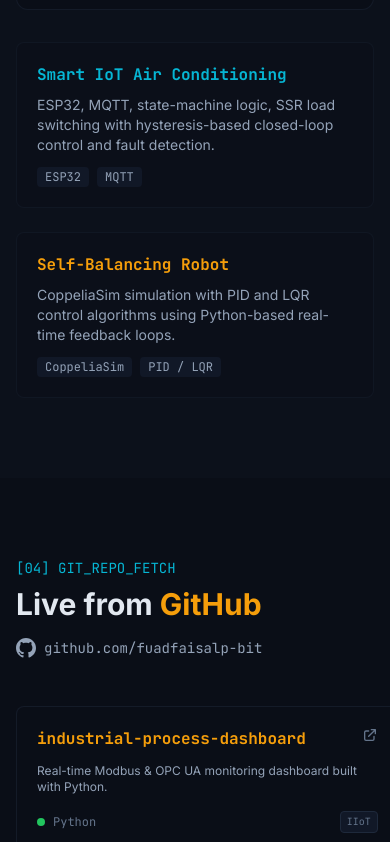
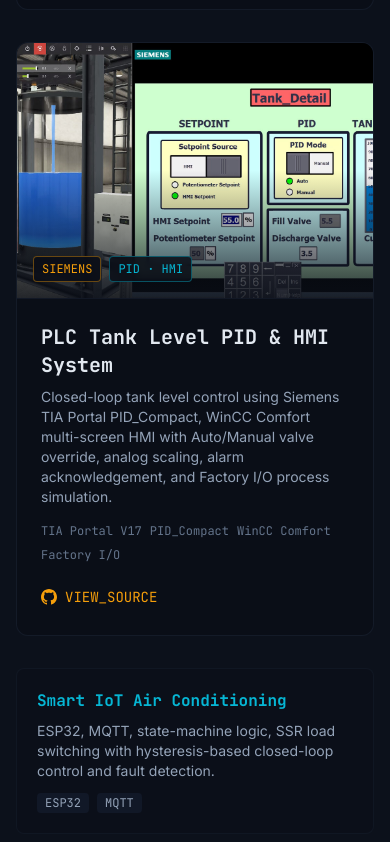
Before and after one commit to fuadfaisalp-bit/about-me, a plain HTML site: page index.html in a window 390 px wide. Shown: the part 5258-6100 px from the top of the page. Drawn offline with nearby package versions, Linux system fonts and the light colour scheme.

Commit message:
Add PLC Tank Level PID & HMI System featured card under Selected Works
Co-authored-by: arena-agent <297053741+arena-agent@users.noreply.github.com>

```diff
--- a/index.html
+++ b/index.html
@@ -601,6 +601,33 @@
           <a href="https://github.com/fuadfaisalp-bit" target="_blank" class="inline-flex items-center gap-2 text-industrial-amber font-mono text-sm hover:underline">
             <svg class="w-4 h-4" fill="currentColor" viewBox="0 0 24 24"><path d="M12 0c-6.626 0-12 5.373-12 12 0 5.302 3.438 9.8 8.207 11.387.599.111.793-.261.793-.577v-2.234c-3.338.726-4.033-1.416-4.033-1.416-.546-1.387-1.333-1.756-1.333-1.756-1.089-.745.083-.729.083-.729 1.205.084 1.839 1.237 1.839 1.237 1.07 1.834 2.807 1.304 3.492.997.107-.775.418-1.305.762-1.604-2.665-.305-5.467-1.334-5.467-5.931 0-1.311.469-2.381 1.236-3.221-.124-.303-.535-1.524.117-3.176 0 0 1.008-.322 3.301 1.23.957-.266 1.983-.399 3.003-.404 1.02.005 2.047.138 3.006.404 2.291-1.552 3.297-1.23 3.297-1.23.653 1.653.242 2.874.118 3.176.77.84 1.235 1.911 1.235 3.221 0 4.609-2.807 5.624-5.479 5.921.43.372.823 1.102.823 2.222v3.293c0 .319.192.694.801.576 4.765-1.589 8.199-6.086 8.199-11.386 0-6.627-5.373-12-12-12z"/></svg>
             VIEW_GITHUB_PROFILE
+          </a>
+        </div>
+      </div>
+
+      <div class="reveal group bg-industrial-900 border border-industrial-700/50 rounded-xl overflow-hidden hover:border-industrial-cyan/50 transition-all lg:col-span-2 lg:max-w-2xl lg:mx-auto w-full">
+        <div class="h-64 sm:h-72 bg-industrial-900 relative overflow-hidden border-b border-industrial-700/40">
+          <img src="plc-tank-level-pid-hmi.jpg" alt="PLC Tank Level PID Control System with WinCC HMI &amp; Factory I/O" loading="lazy" class="w-full h-full object-cover object-top group-hover:scale-[1.03] transition-transform duration-500">
+          <div class="absolute inset-0 bg-gradient-to-t from-industrial-900/85 via-transparent to-transparent pointer-events-none"></div>
+          <div class="absolute bottom-4 left-4 z-10 flex items-center gap-2">
+            <span class="px-2 py-1 bg-industrial-900/85 backdrop-blur-sm text-industrial-amber text-xs font-mono border border-industrial-amber/40 rounded">SIEMENS</span>
+            <span class="px-2 py-1 bg-industrial-900/85 backdrop-blur-sm text-industrial-cyan text-xs font-mono border border-industrial-cyan/40 rounded">PID · HMI</span>
+          </div>
+        </div>
+        <div class="p-6">
+          <h4 class="text-xl font-bold font-mono mb-2 group-hover:text-industrial-cyan transition-colors">PLC Tank Level PID &amp; HMI System</h4>
+          <p class="text-slate-400 text-sm mb-4">
+            Closed-loop tank level control using Siemens TIA Portal PID_Compact, WinCC Comfort multi-screen HMI with Auto/Manual valve override, analog scaling, alarm acknowledgement, and Factory I/O process simulation.
+          </p>
+          <div class="flex flex-wrap gap-2 mb-6">
+            <span class="text-xs text-slate-500 font-mono">TIA Portal V17</span>
+            <span class="text-xs text-slate-500 font-mono">PID_Compact</span>
+            <span class="text-xs text-slate-500 font-mono">WinCC Comfort</span>
+            <span class="text-xs text-slate-500 font-mono">Factory I/O</span>
+          </div>
+          <a href="https://github.com/fuadfaisalp-bit/plc-tank-level-pid-hmi-system" target="_blank" class="inline-flex items-center gap-2 text-industrial-amber font-mono text-sm hover:underline">
+            <svg class="w-4 h-4" fill="currentColor" viewBox="0 0 24 24"><path d="M12 0c-6.626 0-12 5.373-12 12 0 5.302 3.438 9.8 8.207 11.387.599.111.793-.261.793-.577v-2.234c-3.338.726-4.033-1.416-4.033-1.416-.546-1.387-1.333-1.756-1.333-1.756-1.089-.745.083-.729.083-.729 1.205.084 1.839 1.237 1.839 1.237 1.07 1.834 2.807 1.304 3.492.997.107-.775.418-1.305.762-1.604-2.665-.305-5.467-1.334-5.467-5.931 0-1.311.469-2.381 1.236-3.221-.124-.303-.535-1.524.117-3.176 0 0 1.008-.322 3.301 1.23.957-.266 1.983-.399 3.003-.404 1.02.005 2.047.138 3.006.404 2.291-1.552 3.297-1.23 3.297-1.23.653 1.653.242 2.874.118 3.176.77.84 1.235 1.911 1.235 3.221 0 4.609-2.807 5.624-5.479 5.921.43.372.823 1.102.823 2.222v3.293c0 .319.192.694.801.576 4.765-1.589 8.199-6.086 8.199-11.386 0-6.627-5.373-12-12-12z"/></svg>
+            VIEW_SOURCE
           </a>
         </div>
       </div>
```
Also changed, not shown: plc-tank-level-pid-hmi.jpg (added).
